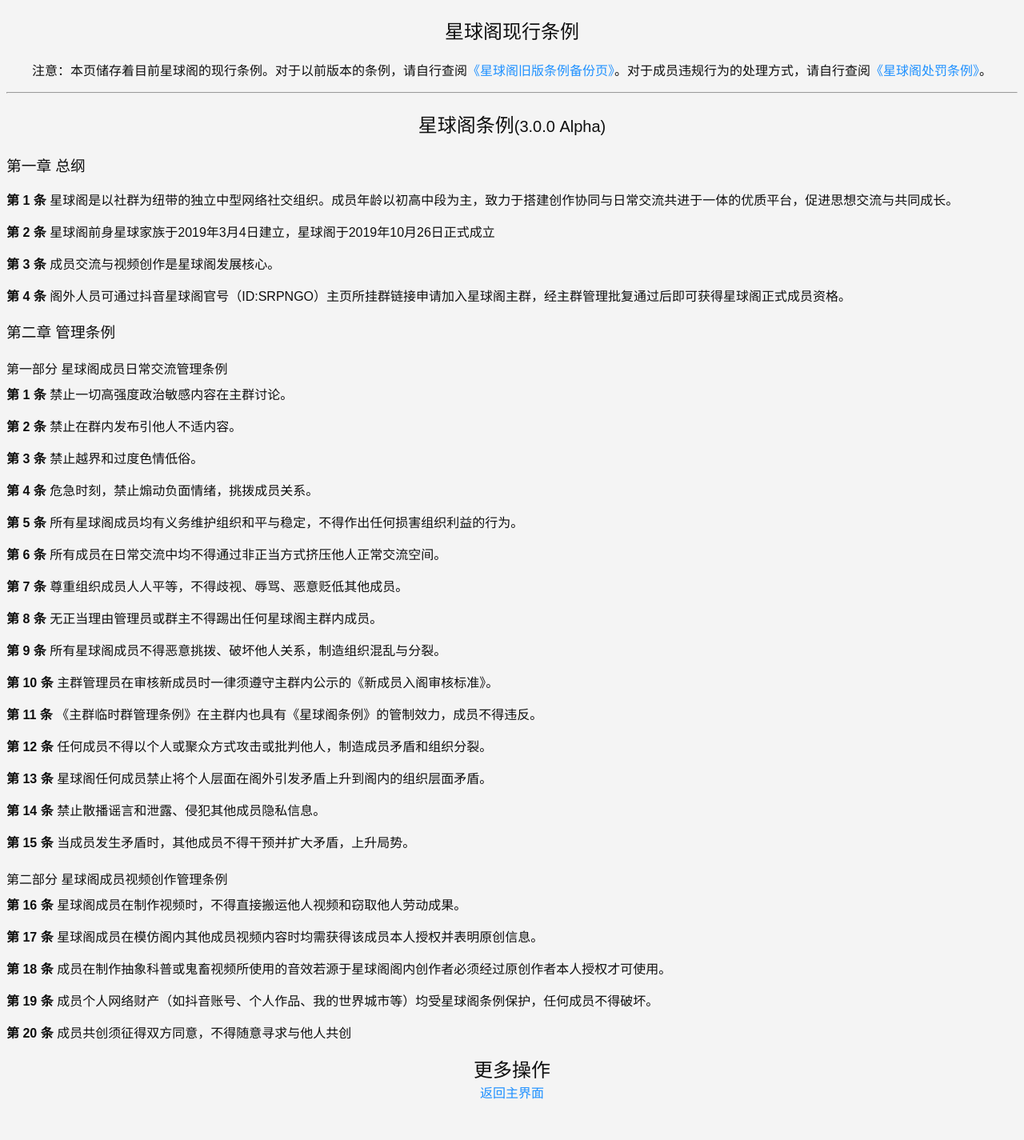
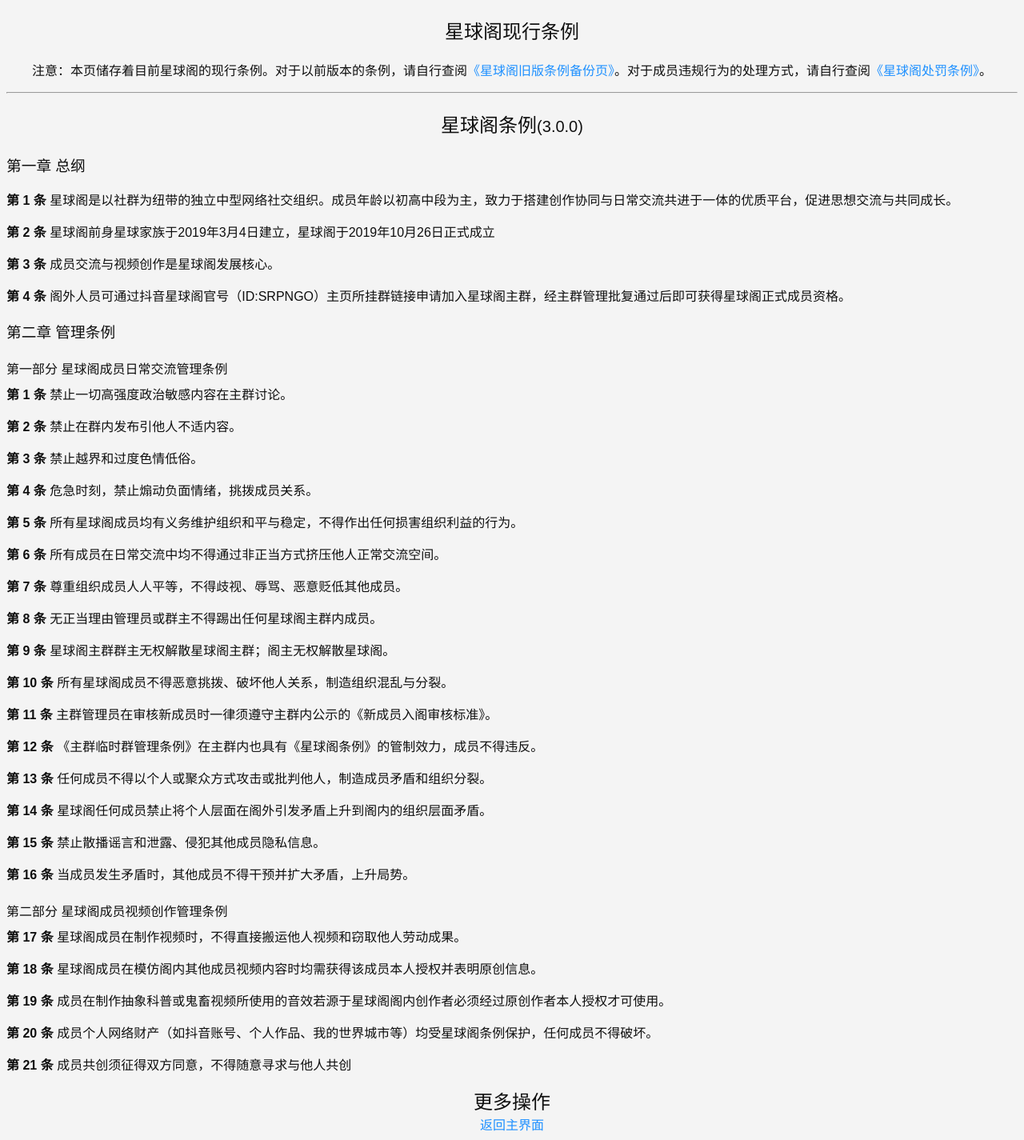
Before and after one commit to SRPNGO/srpngo.github.io, a Jekyll site: the page built from srpn/TL.md, in a window 1280 px wide. Shown: the whole page at 80% size. Built offline with Jekyll 4.4.1, drawn with Linux system fonts in a browser that asks for light colours; our own code applies the rules of GitHub Pages for plain Markdown files; comment, search, counter and statistics services are not loaded; before the commit the page ends 1385 px from its top, so only the background shows below that.

Commit message:
条例更新

```diff
--- a/srpn/TL.md
+++ b/srpn/TL.md
@@ -29,7 +29,7 @@ footer > * {
 
 ---
 
-## 星球阁条例<small>(3.0.0 Alpha)</small>
+## 星球阁条例<small>(3.0.0)</small>
 
 ### 第一章 总纲
 
@@ -61,28 +61,30 @@ footer > * {
 
 **第 8 条** 无正当理由管理员或群主不得踢出任何星球阁主群内成员。
 
-**第 9 条** 所有星球阁成员不得恶意挑拨、破坏他人关系，制造组织混乱与分裂。
+**第 9 条** 星球阁主群群主无权解散星球阁主群；阁主无权解散星球阁。
 
-**第 10 条** 主群管理员在审核新成员时一律须遵守主群内公示的《新成员入阁审核标准》。
+**第 10 条** 所有星球阁成员不得恶意挑拨、破坏他人关系，制造组织混乱与分裂。
 
-**第 11 条** 《主群临时群管理条例》在主群内也具有《星球阁条例》的管制效力，成员不得违反。
+**第 11 条** 主群管理员在审核新成员时一律须遵守主群内公示的《新成员入阁审核标准》。
 
-**第 12 条** 任何成员不得以个人或聚众方式攻击或批判他人，制造成员矛盾和组织分裂。
+**第 12 条** 《主群临时群管理条例》在主群内也具有《星球阁条例》的管制效力，成员不得违反。
 
-**第 13 条** 星球阁任何成员禁止将个人层面在阁外引发矛盾上升到阁内的组织层面矛盾。
+**第 13 条** 任何成员不得以个人或聚众方式攻击或批判他人，制造成员矛盾和组织分裂。
 
-**第 14 条** 禁止散播谣言和泄露、侵犯其他成员隐私信息。
+**第 14 条** 星球阁任何成员禁止将个人层面在阁外引发矛盾上升到阁内的组织层面矛盾。
 
-**第 15 条** 当成员发生矛盾时，其他成员不得干预并扩大矛盾，上升局势。
+**第 15 条** 禁止散播谣言和泄露、侵犯其他成员隐私信息。
+
+**第 16 条** 当成员发生矛盾时，其他成员不得干预并扩大矛盾，上升局势。
 
 #### 第二部分 星球阁成员视频创作管理条例
 
-**第 16 条** 星球阁成员在制作视频时，不得直接搬运他人视频和窃取他人劳动成果。
+**第 17 条** 星球阁成员在制作视频时，不得直接搬运他人视频和窃取他人劳动成果。
 
-**第 17 条** 星球阁成员在模仿阁内其他成员视频内容时均需获得该成员本人授权并表明原创信息。
+**第 18 条** 星球阁成员在模仿阁内其他成员视频内容时均需获得该成员本人授权并表明原创信息。
 
-**第 18 条** 成员在制作抽象科普或鬼畜视频所使用的音效若源于星球阁阁内创作者必须经过原创作者本人授权才可使用。
+**第 19 条** 成员在制作抽象科普或鬼畜视频所使用的音效若源于星球阁阁内创作者必须经过原创作者本人授权才可使用。
 
-**第 19 条** 成员个人网络财产（如抖音账号、个人作品、我的世界城市等）均受星球阁条例保护，任何成员不得破坏。
+**第 20 条** 成员个人网络财产（如抖音账号、个人作品、我的世界城市等）均受星球阁条例保护，任何成员不得破坏。
 
-**第 20 条** 成员共创须征得双方同意，不得随意寻求与他人共创
+**第 21 条** 成员共创须征得双方同意，不得随意寻求与他人共创
```
